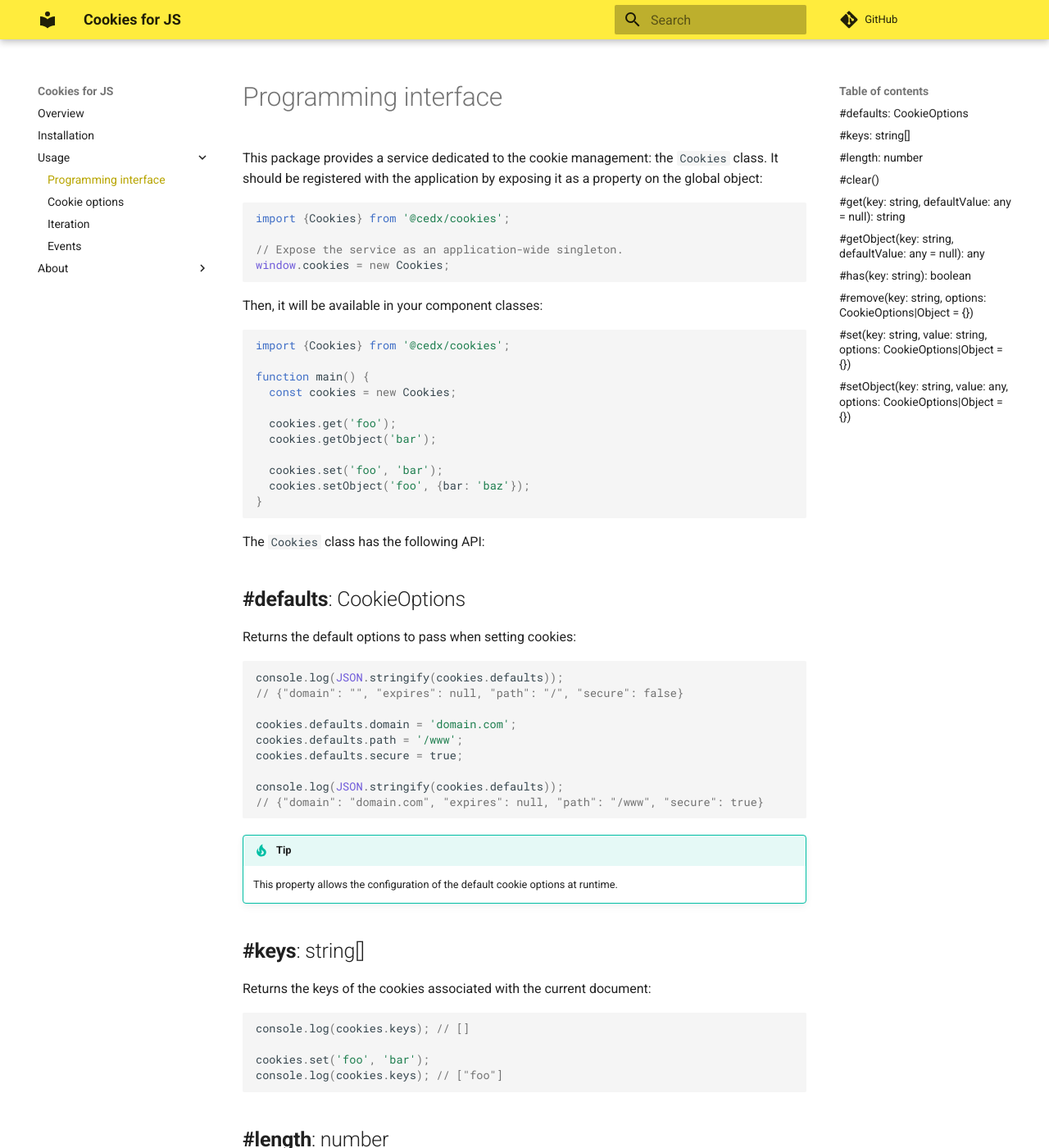
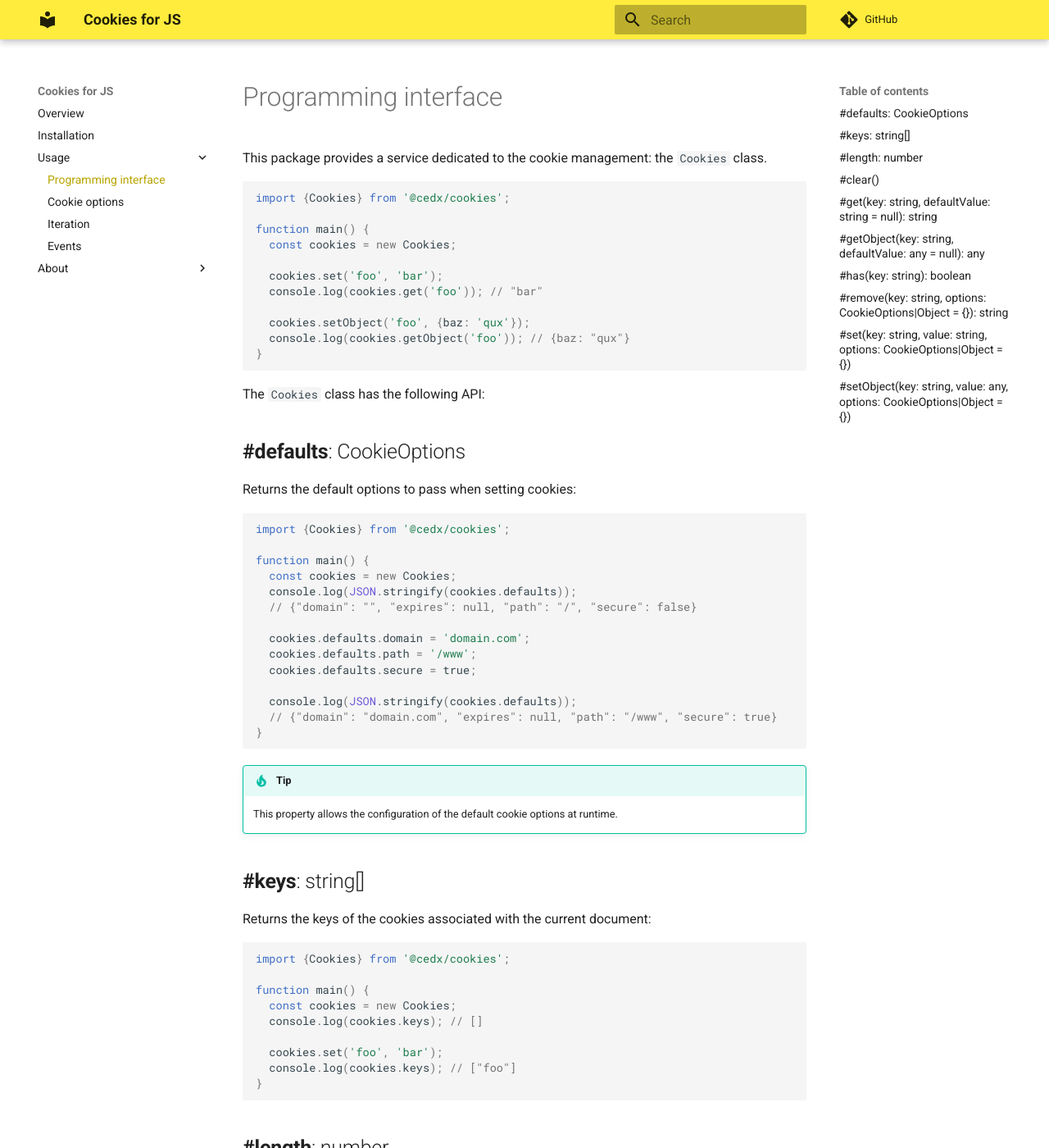
Before and after one commit to cedx/cookies.js, an MkDocs documentation site: the page built from doc/usage/api.md, in a window 1280 px wide and 1400 px high. Shown: the whole window at 82% size. Built offline with MkDocs 1.6.1 and Material for MkDocs 9.7.7, drawn with Linux system fonts in a browser that asks for light colours; comment, search, counter and statistics services are not loaded; old or Windows-style settings are respelled for this version of MkDocs; some of the changed text lies outside the part shown.

Commit message:
Updated the documentation

````diff
--- a/doc/usage/api.md
+++ b/doc/usage/api.md
@@ -3,16 +3,6 @@ source: cookies.js
 
 # Programming interface
 This package provides a service dedicated to the cookie management: the `Cookies` class.
-It should be registered with the application by exposing it as a property on the global object:
-
-```javascript
-import {Cookies} from '@cedx/cookies';
-
-// Expose the service as an application-wide singleton.
-window.cookies = new Cookies;
-```
-
-Then, it will be available in your component classes:
 
 ```javascript
 import {Cookies} from '@cedx/cookies';
@@ -20,11 +10,11 @@ import {Cookies} from '@cedx/cookies';
 function main() {
   const cookies = new Cookies;
 
-  cookies.get('foo');
-  cookies.getObject('bar');
+  cookies.set('foo', 'bar');
+  console.log(cookies.get('foo')); // "bar"
 
-  cookies.set('foo', 'bar');
-  cookies.setObject('foo', {bar: 'baz'});
+  cookies.setObject('foo', {baz: 'qux'});
+  console.log(cookies.getObject('foo')); // {baz: "qux"}
 }
 ```
 
@@ -34,15 +24,20 @@ The `Cookies` class has the following API:
 Returns the default options to pass when setting cookies:
 
 ```javascript
-console.log(JSON.stringify(cookies.defaults));
-// {"domain": "", "expires": null, "path": "/", "secure": false}
+import {Cookies} from '@cedx/cookies';
 
-cookies.defaults.domain = 'domain.com';
-cookies.defaults.path = '/www';
-cookies.defaults.secure = true;
+function main() {
+  const cookies = new Cookies;
+  console.log(JSON.stringify(cookies.defaults));
+  // {"domain": "", "expires": null, "path": "/", "secure": false}
 
-console.log(JSON.stringify(cookies.defaults));
-// {"domain": "domain.com", "expires": null, "path": "/www", "secure": true}
+  cookies.defaults.domain = 'domain.com';
+  cookies.defaults.path = '/www';
+  cookies.defaults.secure = true;
+
+  console.log(JSON.stringify(cookies.defaults));
+  // {"domain": "domain.com", "expires": null, "path": "/www", "secure": true}
+}
 ```
 
 !!! tip
@@ -53,54 +48,84 @@ console.log(JSON.stringify(cookies.defaults));
 Returns the keys of the cookies associated with the current document:
 
 ```javascript
-console.log(cookies.keys); // []
+import {Cookies} from '@cedx/cookies';
 
-cookies.set('foo', 'bar');
-console.log(cookies.keys); // ["foo"]
+function main() {
+  const cookies = new Cookies;
+  console.log(cookies.keys); // []
+
+  cookies.set('foo', 'bar');
+  console.log(cookies.keys); // ["foo"]
+}
 ```
 
 ## **#length**: number
 Returns the number of cookies associated with the current document:
 
 ```javascript
-console.log(cookies.length); // 0
+import {Cookies} from '@cedx/cookies';
 
-cookies.set('foo', 'bar');
-console.log(cookies.length); // 1
+function main() {
+  const cookies = new Cookies;
+  console.log(cookies.length); // 0
+
+  cookies.set('foo', 'bar');
+  console.log(cookies.length); // 1
+}
 ```
 
 ## **#clear**()
 Removes all cookies associated with the current document:
 
 ```javascript
-cookies.set('foo', 'bar');
-console.log(cookies.length); // 1
+import {Cookies} from '@cedx/cookies';
 
-cookies.clear();
-console.log(cookies.length); // 0
+function main() {
+  const cookies = new Cookies;
+  cookies.set('foo', 'bar');
+  console.log(cookies.length); // 1
+
+  cookies.clear();
+  console.log(cookies.length); // 0
+}
 ```
 
-## **#get**(key: string, defaultValue: any = `null`): string
+## **#get**(key: string, defaultValue: string = `null`): string
 Returns the value associated to the specified key:
 
 ```javascript
-cookies.set('foo', 'bar');
-console.log(cookies.get('foo')); // "bar"
+import {Cookies} from '@cedx/cookies';
+
+function main() {
+  const cookies = new Cookies;
+  cookies.set('foo', 'bar');
+  console.log(cookies.get('foo')); // "bar"
+}
 ```
 
 Returns the `defaultValue` parameter if the key is not found:
 
 ```javascript
-console.log(cookies.get('unknownKey')); // null
-console.log(cookies.get('unknownKey', 'foo')); // "foo"
+import {Cookies} from '@cedx/cookies';
+
+function main() {
+  const cookies = new Cookies;
+  console.log(cookies.get('unknownKey')); // null
+  console.log(cookies.get('unknownKey', 'foo')); // "foo"
+}
 ```
 
 ## **#getObject**(key: string, defaultValue: any = `null`): any
 Deserializes and returns the value associated to the specified key:
 
 ```javascript
-cookies.setObject('foo', {bar: 'baz'});
-console.log(cookies.getObject('foo')); // {bar: "baz"}
+import {Cookies} from '@cedx/cookies';
+
+function main() {
+  const cookies = new Cookies;
+  cookies.setObject('foo', {bar: 'baz'});
+  console.log(cookies.getObject('foo')); // {bar: "baz"}
+}
 ```
 
 !!! info
@@ -109,49 +134,75 @@ console.log(cookies.getObject('foo')); // {bar: "baz"}
 Returns the `defaultValue` parameter if the key is not found:
 
 ```javascript
-console.log(cookies.getObject('unknownKey')); // null
-console.log(cookies.getObject('unknownKey', false)); // false
+import {Cookies} from '@cedx/cookies';
+
+function main() {
+  const cookies = new Cookies;
+  console.log(cookies.getObject('unknownKey')); // null
+  console.log(cookies.getObject('unknownKey', false)); // false
+}
 ```
 
 ## **#has**(key: string): boolean
 Returns a boolean value indicating whether the current document has a cookie with the specified key:
 
 ```javascript
-console.log(cookies.has('foo')); // false
+import {Cookies} from '@cedx/cookies';
 
-cookies.set('foo', 'bar');
-console.log(cookies.has('foo')); // true
+function main() {
+  const cookies = new Cookies;
+  console.log(cookies.has('foo')); // false
+
+  cookies.set('foo', 'bar');
+  console.log(cookies.has('foo')); // true
+}
 ```
 
-## **#remove**(key: string, options: CookieOptions|Object = `{}`)
+## **#remove**(key: string, options: CookieOptions|Object = `{}`): string
 Removes the value associated to the specified key:
 
 ```javascript
-cookies.set('foo', 'bar');
-console.log(cookies.has('foo')); // true
+import {Cookies} from '@cedx/cookies';
 
-cookies.remove('foo');
-console.log(cookies.has('foo')); // false
+function main() {
+  const cookies = new Cookies;
+
+  cookies.set('foo', 'bar');
+  console.log(cookies.has('foo')); // true
+
+  console.log(cookies.remove('foo')); // "bar"
+  console.log(cookies.has('foo')); // false
+}
 ```
 
 ## **#set**(key: string, value: string, options: CookieOptions|Object = `{}`)
 Associates a given value to the specified key:
 
 ```javascript
-console.log(cookies.get('foo')); // null
+import {Cookies} from '@cedx/cookies';
 
-cookies.set('foo', 'bar');
-console.log(cookies.get('foo')); // "bar"
+function main() {
+  const cookies = new Cookies;
+  console.log(cookies.get('foo')); // null
+
+  cookies.set('foo', 'bar');
+  console.log(cookies.get('foo')); // "bar"
+}
 ```
 
 ## **#setObject**(key: string, value: any, options: CookieOptions|Object = `{}`)
 Serializes and associates a given value to the specified key:
 
 ```javascript
-console.log(cookies.getObject('foo')); // null
+import {Cookies} from '@cedx/cookies';
 
-cookies.setObject('foo', {bar: 'baz'});
-console.log(cookies.getObject('foo')); // {bar: "baz"}
+function main() {
+  const cookies = new Cookies;
+  console.log(cookies.getObject('foo')); // null
+
+  cookies.setObject('foo', {bar: 'baz'});
+  console.log(cookies.getObject('foo')); // {bar: "baz"}
+}
 ```
 
 !!! info
````
Also changed, not shown: doc/installation.md (+1 -1 lines), doc/usage.md (deleted, +0 -1 lines), doc/usage/events.md (+32 -17 lines), doc/usage/iteration.md (+12 -6 lines), doc/usage/options.md (+30 -22 lines), 1 other file.
